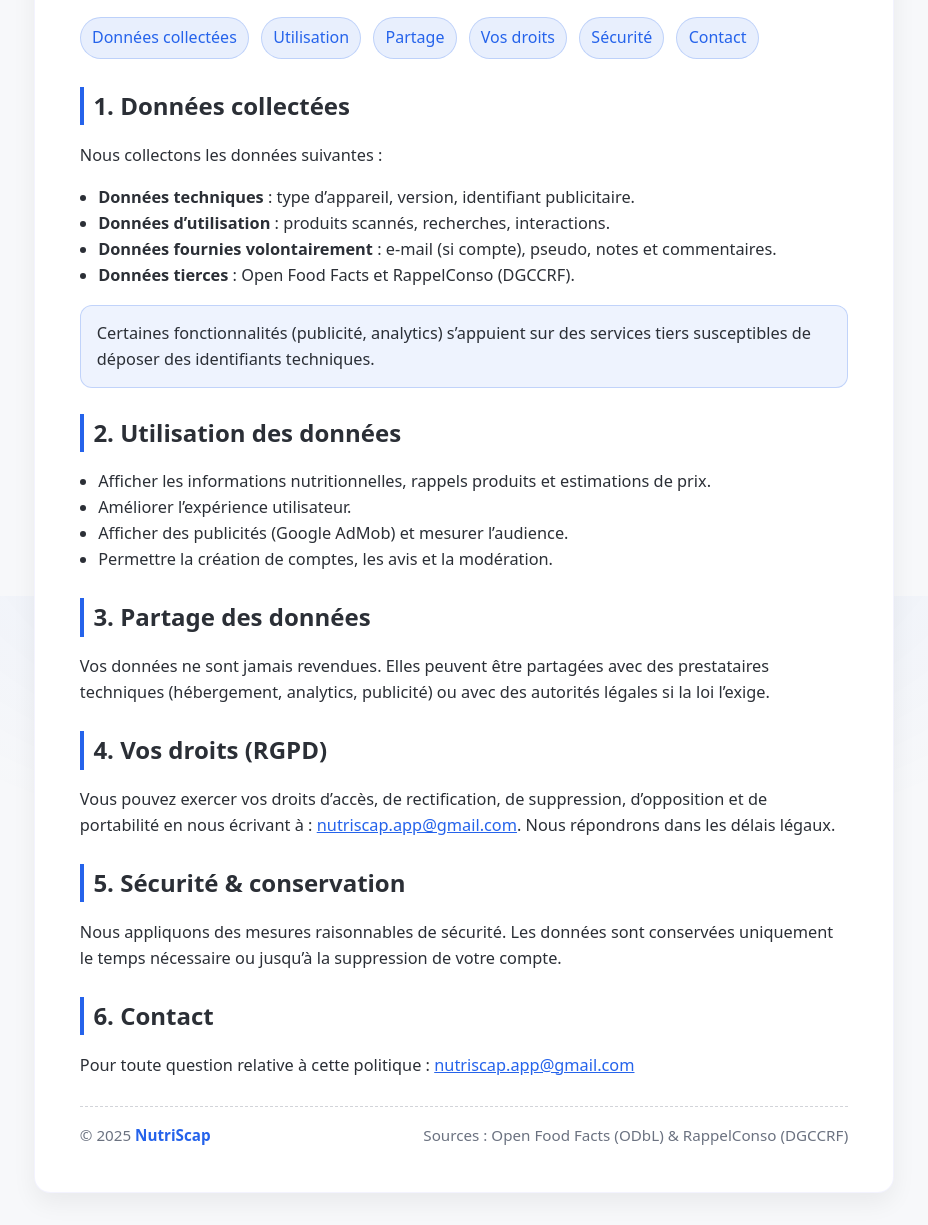
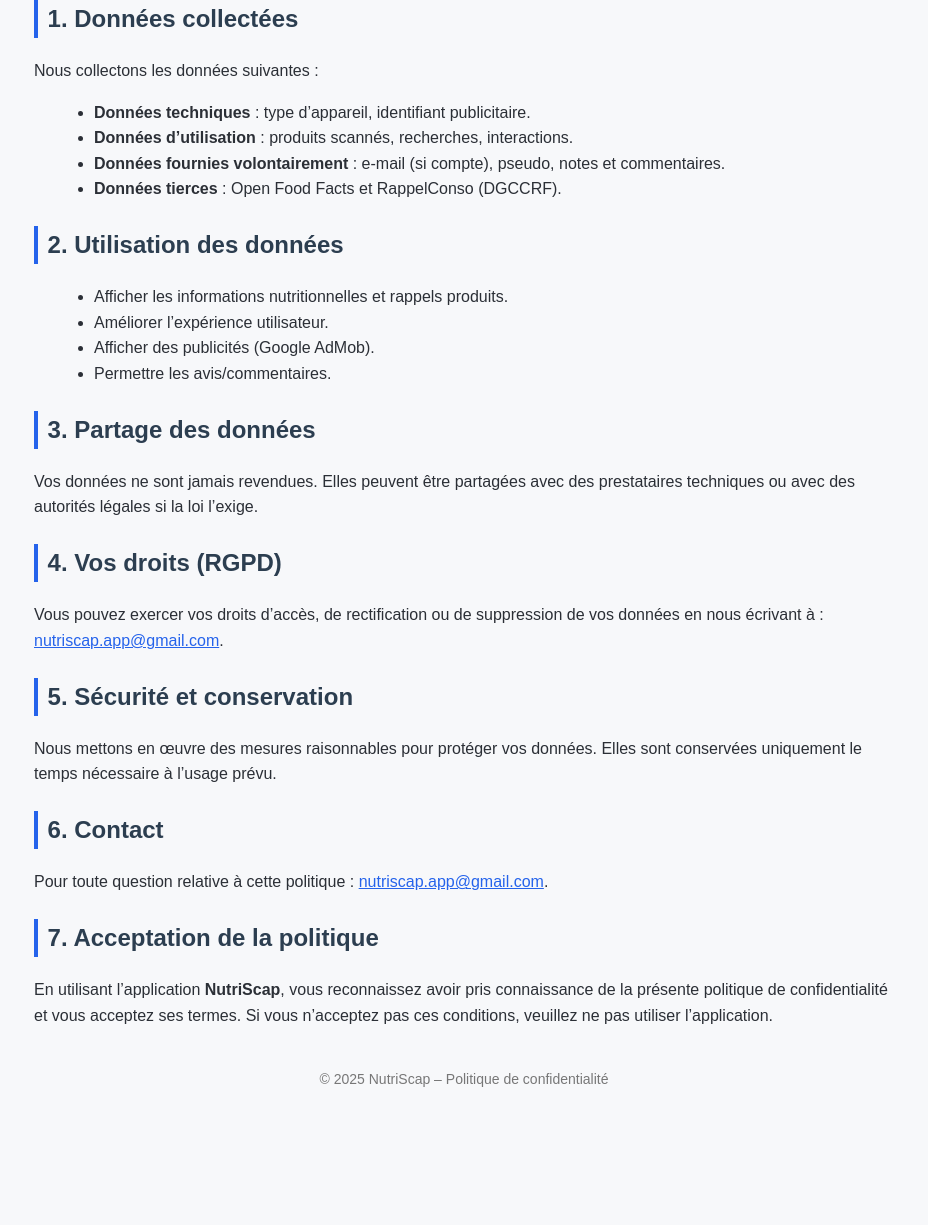
Before and after one commit to Chavignoble/nutriscap-privacy, a plain HTML site: page index.html in a window 1280 px wide. Shown: the part 204-1429 px from the top of the page, without its empty margins (176-1104 px from the left). After the commit the page ends 1355 px from the top, so only its background shows below. Drawn offline with Linux system fonts and the light colour scheme.

Commit message:
Update index.html

```diff
--- a/index.html
+++ b/index.html
@@ -6,176 +6,83 @@
   <title>Politique de confidentialité – NutriScap</title>
   <meta name="color-scheme" content="light dark" />
   <style>
-    :root{
-      --bg:#f7f8fa;
-      --card:#ffffff;
-      --text:#2b2f36;
-      --muted:#6b7280;
-      --primary:#2563eb;
-      --ring:#c7d2fe;
-      --radius:16px;
-      --shadow:0 10px 25px rgba(0,0,0,.06);
+    body {
+      font-family: Arial, sans-serif;
+      max-width: 860px;
+      margin: 40px auto;
+      padding: 20px;
+      background: #f7f8fa;
+      color: #2b2f36;
+      line-height: 1.6;
     }
-    @media (prefers-color-scheme: dark){
-      :root{
-        --bg:#0f172a;
-        --card:#111827;
-        --text:#e5e7eb;
-        --muted:#9ca3af;
-        --primary:#60a5fa;
-        --ring:#1e3a8a;
-        --shadow:0 10px 25px rgba(0,0,0,.25);
+    h1 {
+      text-align: center;
+      color: #2563eb;
     }
-    }
-
-    html,body{height:100%}
-    body{
-      margin:0;
-      font-family: system-ui, -apple-system, Segoe UI, Roboto, Ubuntu, Cantarell, "Helvetica Neue", Arial, "Noto Sans";
-      background: radial-gradient(1200px 600px at 50% -10%, rgba(37,99,235,.08), transparent 60%) , var(--bg);
-      color:var(--text);
-      line-height:1.6;
-    }
-
-    .container{
-      max-width: 860px;
-      margin: clamp(16px,4vw,48px) auto;
-      padding: clamp(16px,3vw,32px);
-    }
-
-    .card{
-      background:var(--card);
-      border-radius:var(--radius);
-      box-shadow:var(--shadow);
-      padding: clamp(20px,3.5vw,48px);
-      border: 1px solid rgba(99,102,241,.08);
-    }
-
-    header{
-      text-align:center;
-      margin-bottom: 20px;
-    }
-    h1{
-      font-size: clamp(24px, 2.8vw, 36px);
-      line-height:1.2;
-      margin:0 0 8px 0;
-    }
-    .meta{
-      color:var(--muted);
-      font-size: .95rem;
-    }
-
-    nav{
-      display:flex; gap:.75rem; flex-wrap:wrap;
-      margin: 18px 0 28px 0;
-    }
-    nav a{
-      text-decoration:none; color:var(--primary);
-      background: color-mix(in srgb, var(--primary) 10%, transparent);
-      padding: .45rem .7rem;
-      border-radius: 999px;
-      border: 1px solid color-mix(in srgb, var(--primary) 22%, transparent);
-    }
-    nav a:hover{
-      box-shadow:0 0 0 6px var(--ring);
-    }
-
-    h2{
-      font-size: clamp(18px, 2.2vw, 24px);
-      margin: 26px 0 12px;
-      border-left: 4px solid var(--primary);
+    h2 {
+      margin-top: 24px;
+      color: #2c3e50;
+      border-left: 4px solid #2563eb;
       padding-left: .6rem;
     }
-    p, li{font-size: 1.02rem}
-    ul{padding-left: 1.15rem}
-
-    .note{
-      background: color-mix(in srgb, var(--primary) 8%, transparent);
-      border:1px solid color-mix(in srgb, var(--primary) 22%, transparent);
-      padding: .9rem 1rem;
-      border-radius: 12px;
-      margin: 12px 0 4px;
+    ul {
+      margin-left: 20px;
     }
-    a{ color: var(--primary) }
-
-    footer{
-      margin-top: 28px;
-      padding-top: 16px;
-      border-top:1px dashed color-mix(in srgb, var(--muted) 30%, transparent);
-      color:var(--muted);
-      font-size:.95rem;
-      display:flex; justify-content:space-between; gap:12px; flex-wrap:wrap;
+    footer {
+      margin-top: 40px;
+      font-size: 14px;
+      text-align: center;
+      color: #777;
     }
-    .brand{font-weight:600; color:var(--primary)}
+    a { color: #2563eb; }
   </style>
 </head>
 <body>
-  <div class="container">
-    <div class="card">
-      <header>
   <h1>Politique de confidentialité – NutriScap</h1>
-        <div class="meta">Dernière mise à jour : <time datetime="2025-08-19">19 août 2025</time></div>
-      </header>
+  <p><strong>Dernière mise à jour :</strong> 19 août 2025</p>
 
-      <nav>
-        <a href="#donnees">Données collectées</a>
-        <a href="#utilisation">Utilisation</a>
-        <a href="#partage">Partage</a>
-        <a href="#droits">Vos droits</a>
-        <a href="#securite">Sécurité</a>
-        <a href="#contact">Contact</a>
-      </nav>
-
-      <section id="donnees">
   <h2>1. Données collectées</h2>
   <p>Nous collectons les données suivantes :</p>
   <ul>
-          <li><strong>Données techniques</strong> : type d’appareil, version, identifiant publicitaire.</li>
+    <li><strong>Données techniques</strong> : type d’appareil, identifiant publicitaire.</li>
     <li><strong>Données d’utilisation</strong> : produits scannés, recherches, interactions.</li>
     <li><strong>Données fournies volontairement</strong> : e-mail (si compte), pseudo, notes et commentaires.</li>
     <li><strong>Données tierces</strong> : Open Food Facts et RappelConso (DGCCRF).</li>
   </ul>
-        <p class="note">Certaines fonctionnalités (publicité, analytics) s’appuient sur des services tiers susceptibles de déposer des identifiants techniques.</p>
-      </section>
 
-      <section id="utilisation">
   <h2>2. Utilisation des données</h2>
   <ul>
-          <li>Afficher les informations nutritionnelles, rappels produits et estimations de prix.</li>
+    <li>Afficher les informations nutritionnelles et rappels produits.</li>
     <li>Améliorer l’expérience utilisateur.</li>
-          <li>Afficher des publicités (Google AdMob) et mesurer l’audience.</li>
-          <li>Permettre la création de comptes, les avis et la modération.</li>
+    <li>Afficher des publicités (Google AdMob).</li>
+    <li>Permettre les avis/commentaires.</li>
   </ul>
-      </section>
 
-      <section id="partage">
   <h2>3. Partage des données</h2>
-        <p>Vos données ne sont jamais revendues. Elles peuvent être partagées avec des prestataires techniques (hébergement, analytics, publicité) ou avec des autorités légales si la loi l’exige.</p>
-      </section>
+  <p>Vos données ne sont jamais revendues. Elles peuvent être partagées avec des prestataires techniques
+  ou avec des autorités légales si la loi l’exige.</p>
 
-      <section id="droits">
   <h2>4. Vos droits (RGPD)</h2>
-        <p>Vous pouvez exercer vos droits d’accès, de rectification, de suppression, d’opposition et de portabilité en nous écrivant à :
+  <p>Vous pouvez exercer vos droits d’accès, de rectification ou de suppression de vos données en nous écrivant à :
     <a href="mailto:nutriscap.app@gmail.com">nutriscap.app@gmail.com</a>.
-          Nous répondrons dans les délais légaux.</p>
-      </section>
+  </p>
 
-      <section id="securite">
-        <h2>5. Sécurité & conservation</h2>
-        <p>Nous appliquons des mesures raisonnables de sécurité. Les données sont conservées uniquement le temps nécessaire ou jusqu’à la suppression de votre compte.</p>
-      </section>
+  <h2>5. Sécurité et conservation</h2>
+  <p>Nous mettons en œuvre des mesures raisonnables pour protéger vos données. Elles sont conservées
+  uniquement le temps nécessaire à l’usage prévu.</p>
 
-      <section id="contact">
   <h2>6. Contact</h2>
   <p>Pour toute question relative à cette politique :
-          <a href="mailto:nutriscap.app@gmail.com">nutriscap.app@gmail.com</a></p>
-      </section>
+    <a href="mailto:nutriscap.app@gmail.com">nutriscap.app@gmail.com</a>.
+  </p>
+
+  <h2>7. Acceptation de la politique</h2>
+  <p>En utilisant l’application <strong>NutriScap</strong>, vous reconnaissez avoir pris connaissance de la présente
+  politique de confidentialité et vous acceptez ses termes.
+  Si vous n’acceptez pas ces conditions, veuillez ne pas utiliser l’application.</p>
 
   <footer>
-        <div>© 2025 <span class="brand">NutriScap</span></div>
-        <div>Sources : Open Food Facts (ODbL) & RappelConso (DGCCRF)</div>
+    © 2025 NutriScap – Politique de confidentialité
   </footer>
-    </div>
-  </div>
 </body>
 </html>
```
Lines whose indentation alone changed are shown as unchanged.
